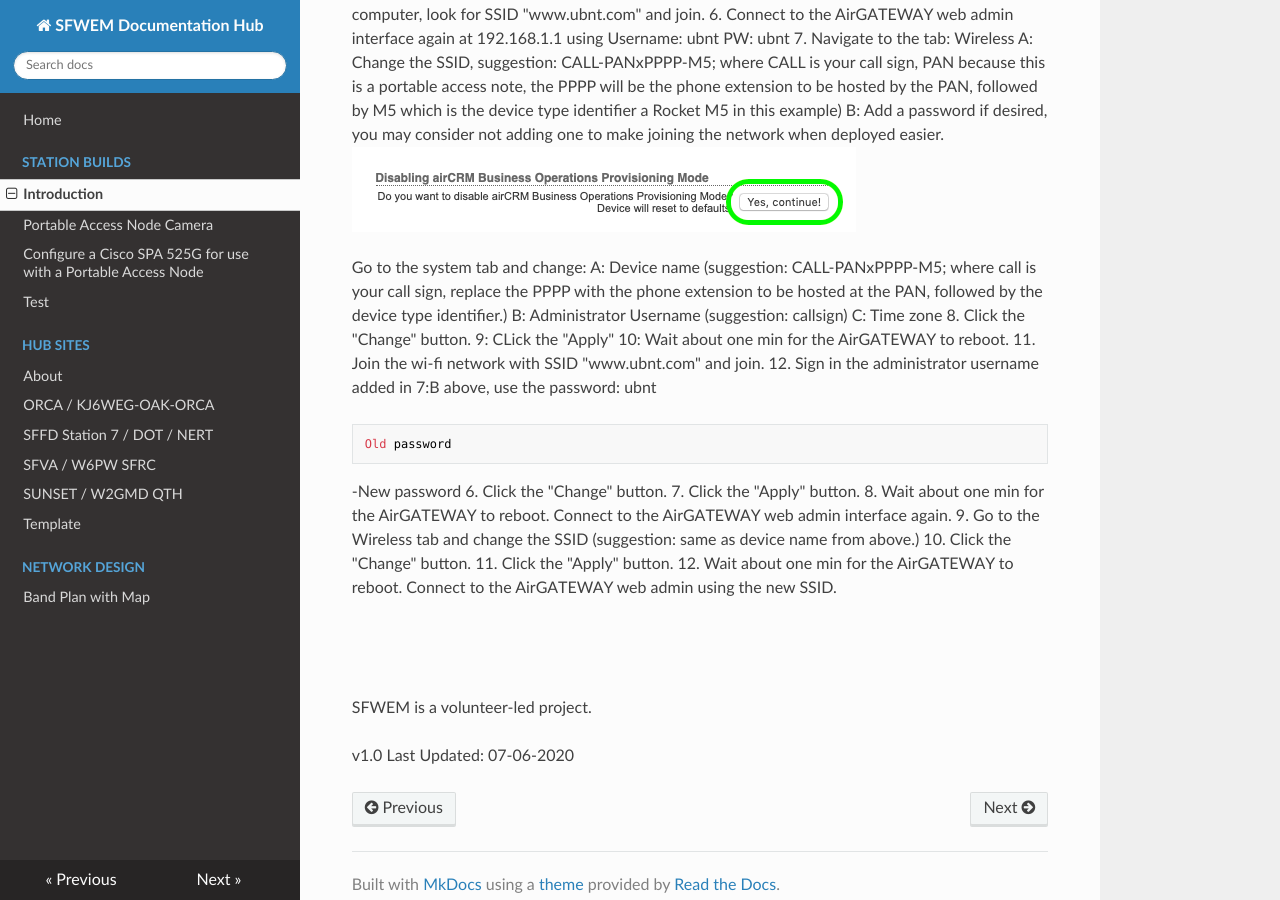
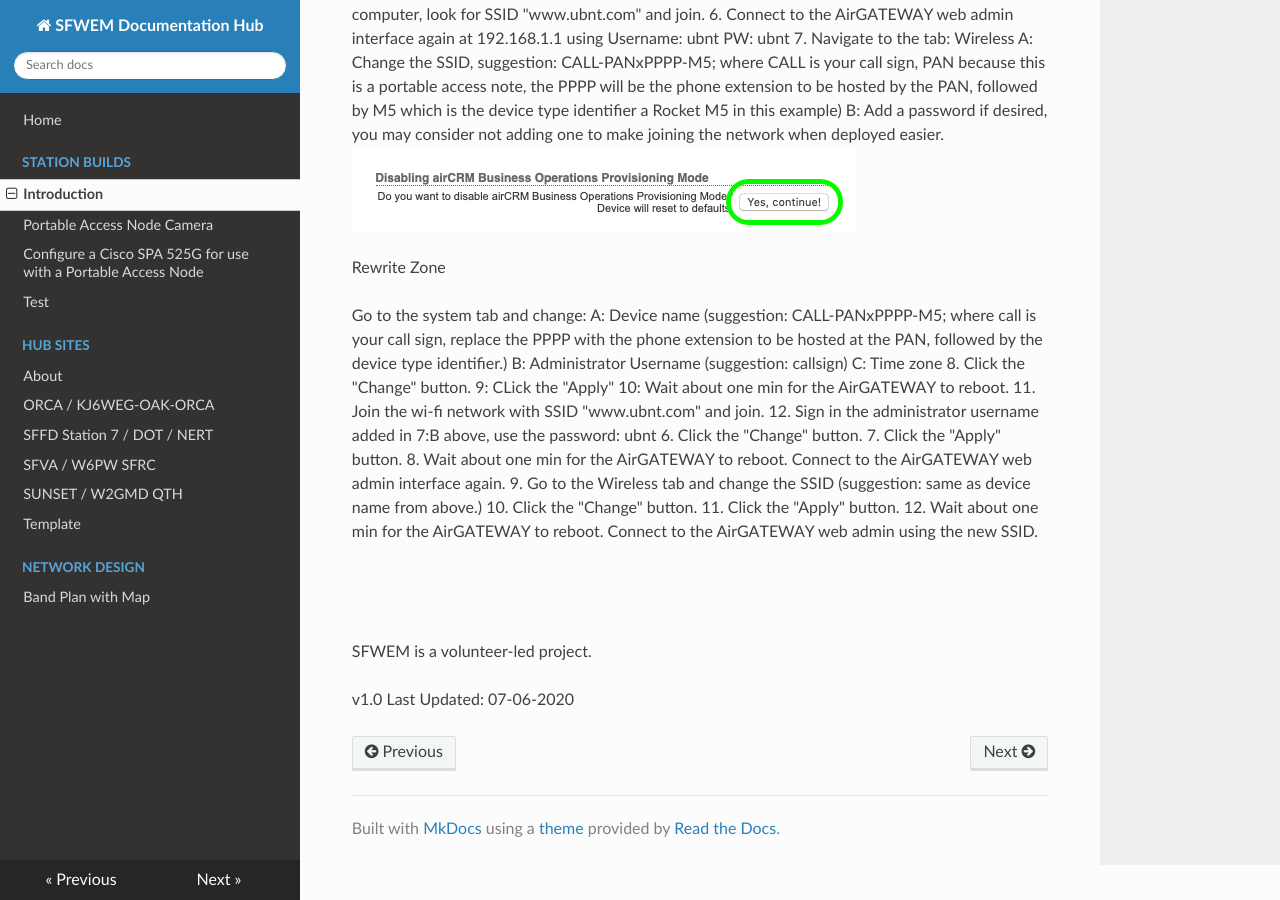
Before and after one commit to sfwem/SFWEM-Docs, an MkDocs documentation site: the page built from docs/Station_Builds/PAN_1.0.md, in a window 1280 px wide and 900 px high, scrolled down 4314 px. Built offline with MkDocs 1.6.1, drawn with Linux system fonts in a browser that asks for light colours; nearby versions of some CDN libraries.

```diff
--- a/docs/Station_Builds/PAN_1.0.md
+++ b/docs/Station_Builds/PAN_1.0.md
@@ -105,7 +105,7 @@
     B: Add a password if desired, you may consider not adding one to make joining the network when deployed easier.
 ![screenshot](AirGateway_AirCRM-Confirm.png)<br>
 
-
+Rewrite Zone
 
 Go to the system tab and change:
     A: Device name (suggestion: CALL-PANxPPPP-M5; where call is your call sign, replace the PPPP with the phone extension to be hosted at the PAN, followed by the device type identifier.)
@@ -116,10 +116,6 @@
 10: Wait about one min for the AirGATEWAY to reboot.
 11. Join the wi-fi network with SSID "www.ubnt.com" and join.
 12. Sign in the administrator username added in 7:B above, use the password: ubnt
-
-
-    Old password
-  -New password
 6. Click the "Change" button.
 7. Click the "Apply" button.
 8. Wait about one min for the AirGATEWAY to reboot. Connect to the AirGATEWAY web admin interface again.
```
